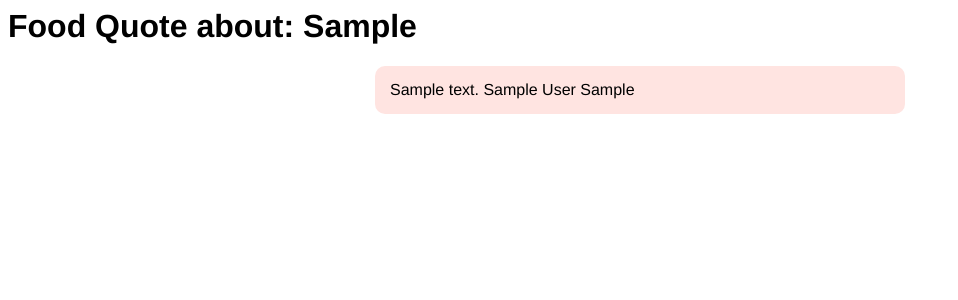
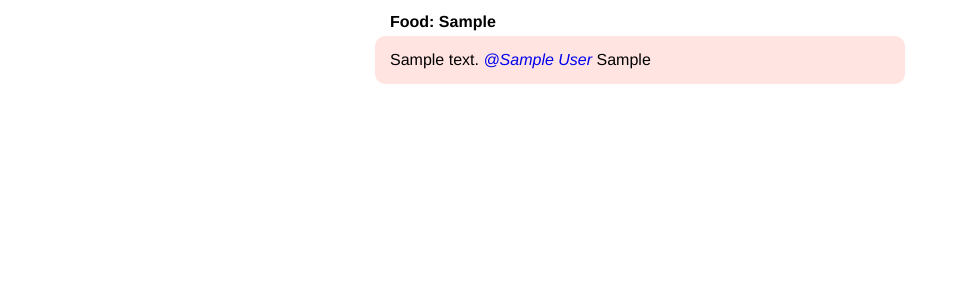
Before and after one commit to fidelitousone/more-recipes, a Flask app: template templates/index.html in a window 1280 px wide. Shown: the top 300 px of the page, without its empty margins (0-958 px from the left). Run offline with Flask 2, Linux system fonts and the light colour scheme; the template is opened without the code that fills it: most values are stand-ins (such as "Sample title", 1, 10 or a date in 2020).

Commit message:
feat: CSS update, changed func output, HTML changes
Changed CSS to look better, made get_food_quote()
not automatically append a twitter handle, HTML
now automatically does that. Twitter handle has a
link to the user's page.

```diff
--- a/main.py
+++ b/main.py
@@ -30,13 +30,13 @@ def get_food_quote(twitter_api, food_query):
     try:
         return (
             t.retweeted_status.full_text,
-            f"@{t.retweeted_status.author._json['screen_name']}",
+            f"{t.retweeted_status.author._json['screen_name']}",
             t.retweeted_status.created_at
         )
     except AttributeError:
         return (
             t.full_text,
-            f"@{t.author._json['screen_name']}",
+            f"{t.author._json['screen_name']}",
             t.created_at
         )
 
--- a/static/style.css
+++ b/static/style.css
@@ -1,5 +1,11 @@
 body {
     font-family: "Helvetica Neue", Helvetica, Arial, sans-serif;
+}
+
+h1 {
+    margin: auto;
+    max-width: 500px;
+    padding: 5px;
 }
 
 #container {
@@ -9,3 +15,14 @@ body {
     padding: 15px;
     border-radius: 10px;
 }
+
+#container2 {
+    font-weight: bold;
+    max-width: 500px;
+    margin: auto;
+    padding: 5px;
+}
+
+a {
+    text-decoration:none;
+}
--- a/templates/index.html
+++ b/templates/index.html
@@ -1,9 +1,10 @@
 <html>
     <head />
     <link rel="stylesheet" href={{ url_for('static', filename='style.css') }} />
+    <title>{{queried_food}}</title>
     </head>
     <body>
-    <h1>Food Quote about: {{queried_food}}</h1>
-    <div id="container">{{content}} {{author}} {{at}}</div>
+    <div id="container2">Food: {{queried_food}}</div>
+    <div id="container">{{content}} <a href="https://twitter.com/{{author}}"><i>@{{author}}</i></a> {{at}}</div>
     </body>
 </html>
```
